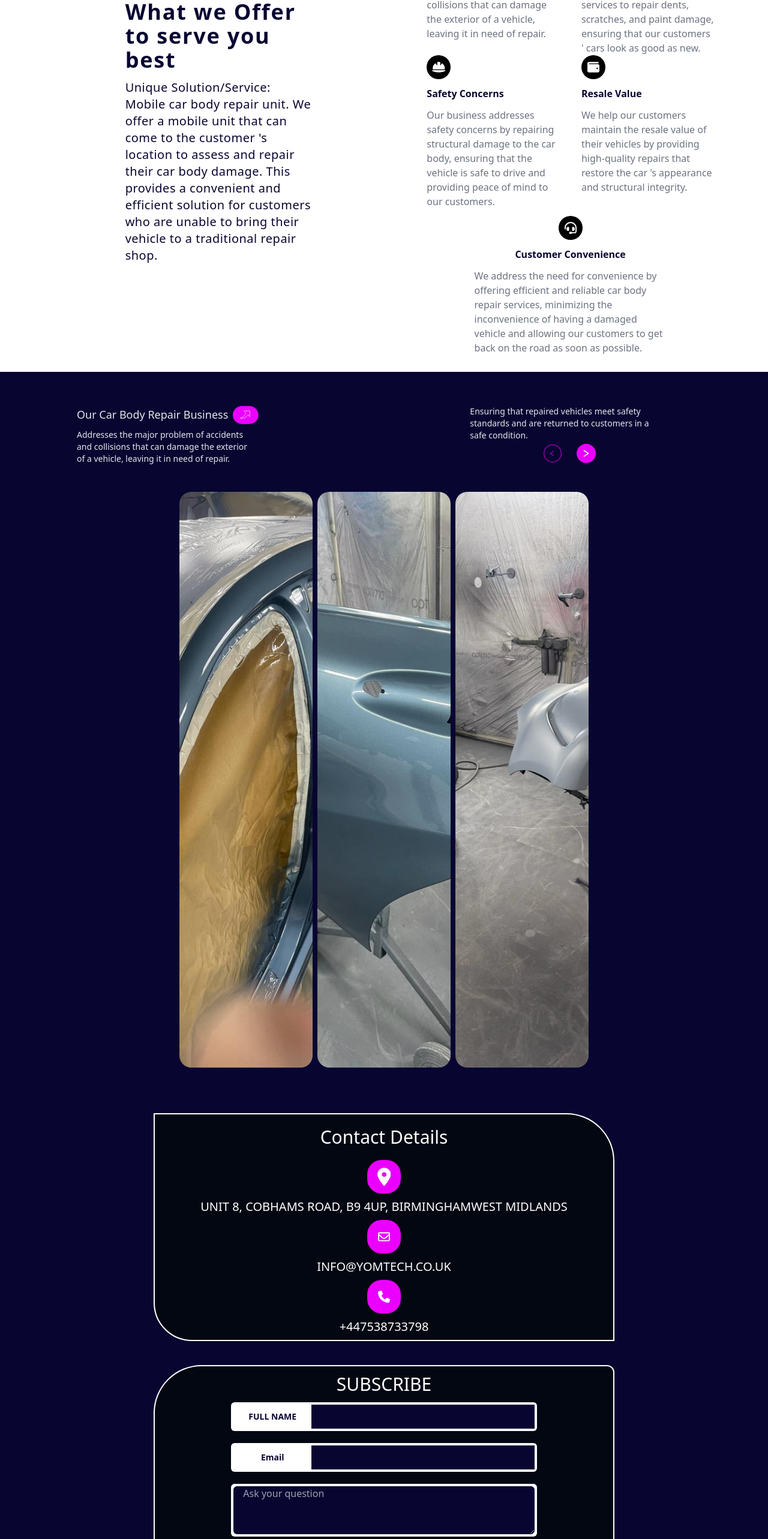
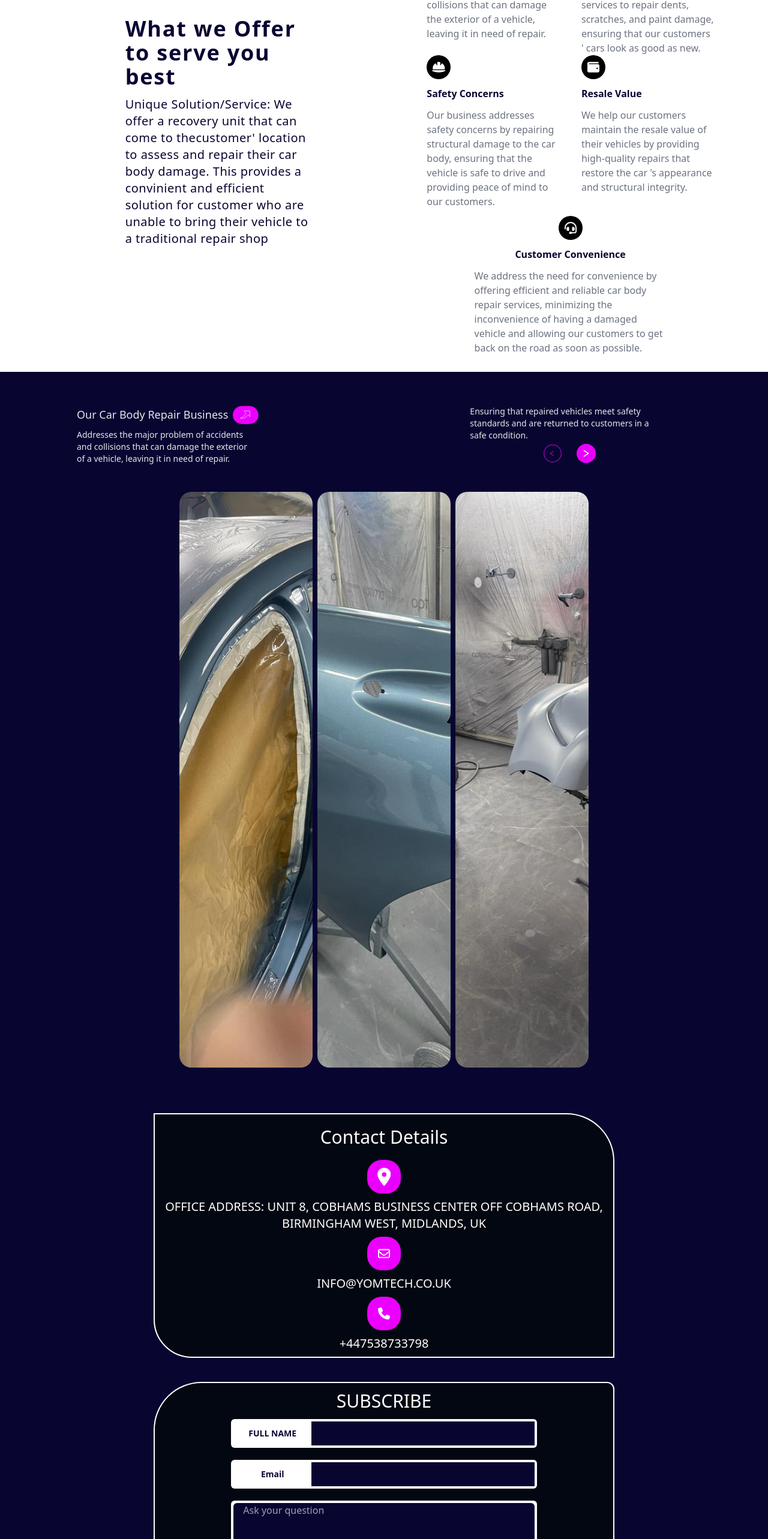
Before and after one commit to Ade-akanfe/yomitech, a Next.js app: page / in a window 1280 px wide. Shown: the part 1712-4278 px from the top of the page at 60% size. Built offline with nearby package versions, Linux system fonts and the light colour scheme.

Commit message:
fixing address

```diff
--- a/src/components/board/board.js
+++ b/src/components/board/board.js
@@ -21,9 +21,9 @@ const Footer = () => {
                 alt="Yomitech logo"
               />
             </div>
-            <div className="flex flex-col font-bold items-center justify-center text-2xl text-white">
-              <span>YOMITCH</span>
-              <span>LIMITED</span>
+            <div className="flex flex-col font-bold  text-2xl text-white">
+              <span className="w-full">YOMITECH</span>
+              <span className="">LIMITED</span>
             </div>
           </div>
           <div className="text-gray-400 text-lg xl:text-xl my-6 capitalize">
@@ -34,7 +34,8 @@ const Footer = () => {
             accommodate customers with varying budgets.
           </div>
           <div className="text-gray-400 text-lg xl:text-xl mb-6 lowercase">
-            OFFICE ADDRESS: UNIT 8, COBHAMS BUSINESS CENTER OFF COBHAMS ROAD, BIRMINGHAM WEST, MIDLANDS, UK
+            OFFICE ADDRESS: UNIT 8, COBHAMS BUSINESS CENTER OFF COBHAMS ROAD,
+            BIRMINGHAM WEST, MIDLANDS, UK
           </div>
         </div>
         <div className="w-full xl:w-auto h-auto flex flex-col justify-center items-center xl:items-start">
--- a/src/components/feedback/feedback.js
+++ b/src/components/feedback/feedback.js
@@ -14,7 +14,8 @@ const Feedback = () => {
             <Location />
           </span>
           <span className="text-white xl:text-xl my-2">
-            UNIT 8, COBHAMS ROAD, B9 4UP, BIRMINGHAMWEST MIDLANDS
+            OFFICE ADDRESS: UNIT 8, COBHAMS BUSINESS CENTER OFF COBHAMS ROAD,
+            BIRMINGHAM WEST, MIDLANDS, UK
           </span>
         </div>
         <div className="flex justify-center items-center text-center flex-col">
--- a/src/components/what/what2.js
+++ b/src/components/what/what2.js
@@ -13,11 +13,11 @@ const WhatSecond = () => {
             What we Offer to serve you best
           </p>
           <div className="w-4/5 text-start xl:w-1/2 text-sm xl:text-xl tracking-wide text-deep_blue">
-            Unique Solution/Service: Mobile car body repair unit. We offer a
-            mobile unit that can come to the customer &#39;s location to assess
-            and repair their car body damage. This provides a convenient and
-            efficient solution for customers who are unable to bring their
-            vehicle to a traditional repair shop.
+            Unique Solution/Service: We offer a recovery unit that can come to
+            thecustomer&#39; location to assess and repair their car body
+            damage. This provides a convinient and efficient solution for
+            customer who are unable to bring their vehicle to a traditional
+            repair shop
           </div>
         </div>
         <div className="h-full flex w-full xl:w-2/3 flex-row justify-evenly items-center flex-wrap">
```
